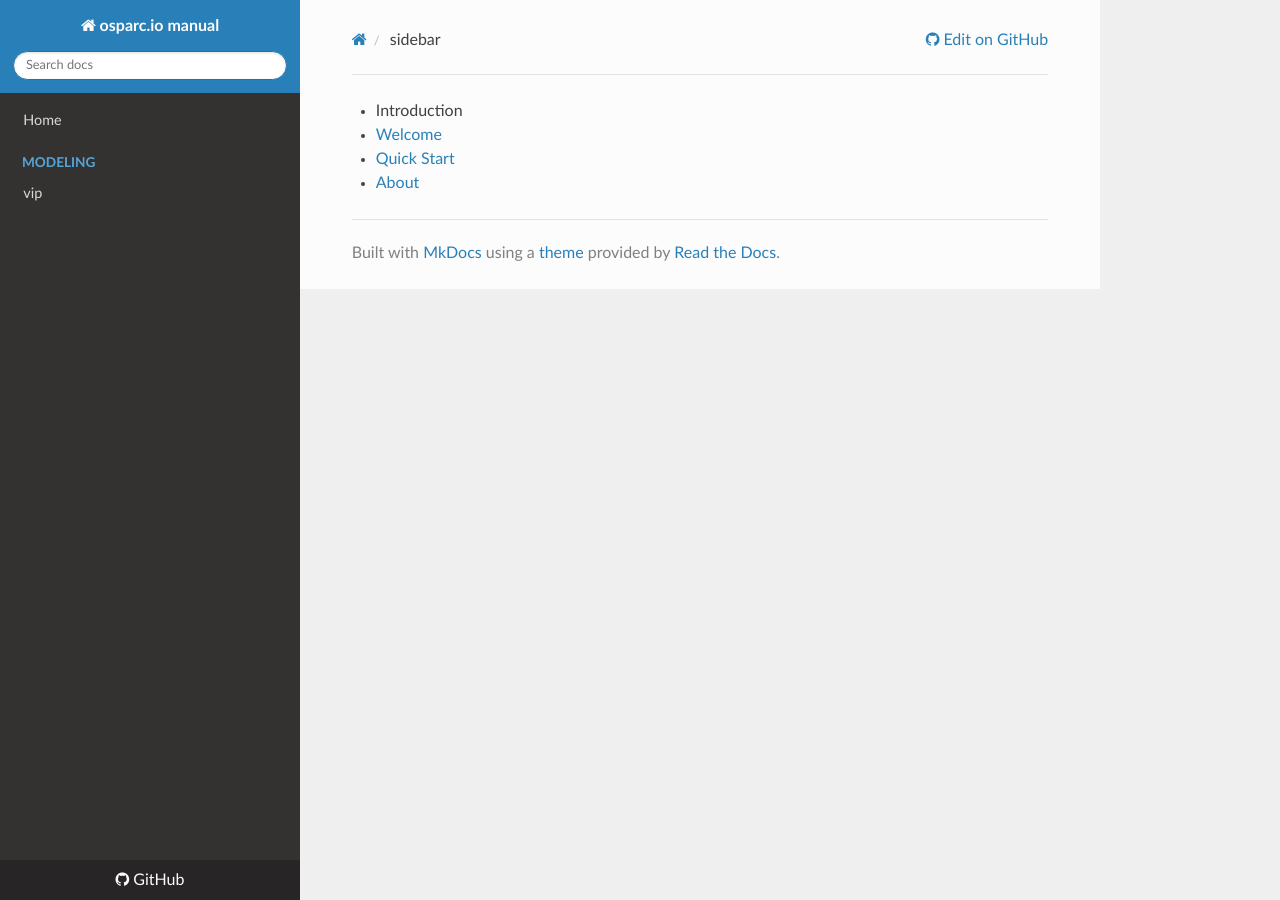
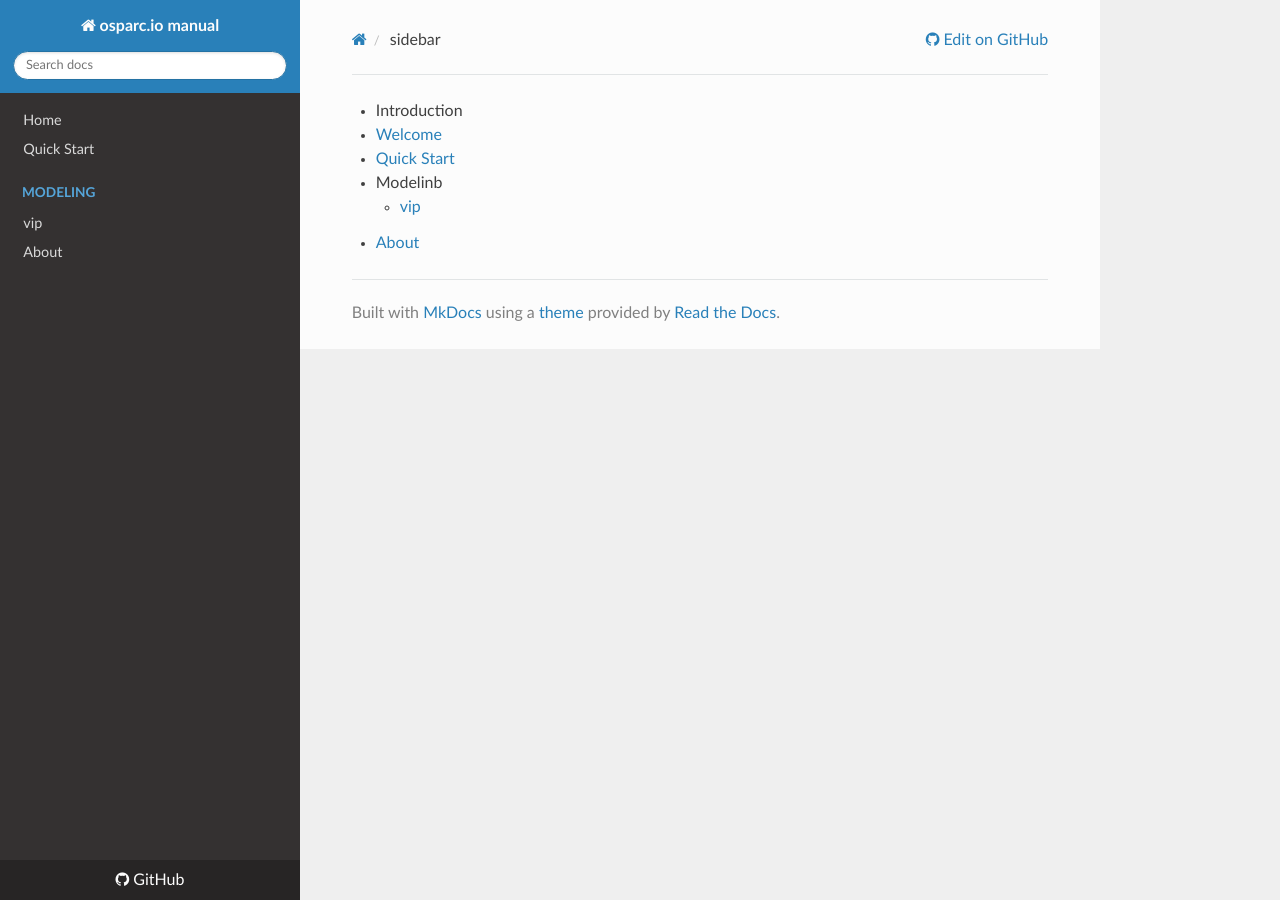
Before and after one commit to ITISFoundation/osparc-manual, an MkDocs documentation site: the page built from docs/_sidebar.md, in a window 1280 px wide. Built offline with MkDocs 1.6.1, drawn with Linux system fonts in a browser that asks for light colours; nearby versions of some CDN libraries.

Commit message:
Same layout in both systems

```diff
--- a/docs/_sidebar.md
+++ b/docs/_sidebar.md
@@ -4,4 +4,6 @@
 
   - [Welcome](/)
   - [Quick Start](/quickstart.md)
+  - Modelinb
+    - [vip](/vip/something.md)
   - [About](/about.md)
--- a/docs/index.html
+++ b/docs/index.html
@@ -6,7 +6,7 @@
   <meta http-equiv="X-UA-Compatible" content="IE=edge,chrome=1" />
   <meta name="description" content="Description">
   <meta name="viewport" content="width=device-width, user-scalable=no, initial-scale=1.0, maximum-scale=1.0, minimum-scale=1.0">
-  <link rel="stylesheet" href="//unpkg.com/docsify/themes/dark.css">
+  <link rel="stylesheet" href="//unpkg.com/docsify/themes/vue.css">
 </head>
 <body>
   <div id="app">Loading documentation ...</div>
--- a/mkdocs.yml
+++ b/mkdocs.yml
@@ -6,8 +6,10 @@ docs_dir: './docs'
 site_description: 'Some detailed description of site HERE'
 site_author: "Foundation for Research on Information Technologies in Society (IT'IS)"
 nav:
-  - Home: 'index.md'
+  - Home: 'README.md'
+  - 'Quick Start': 'quickstart.md'
   - Modeling:
     - vip: 'vip/something.md'
+  - About: 'about.md'
 
 theme: readthedocs
```
Also changed, not shown: docs/README.md (+4 -0 lines), docs/vip/something.md (added, +1 -0 lines).
